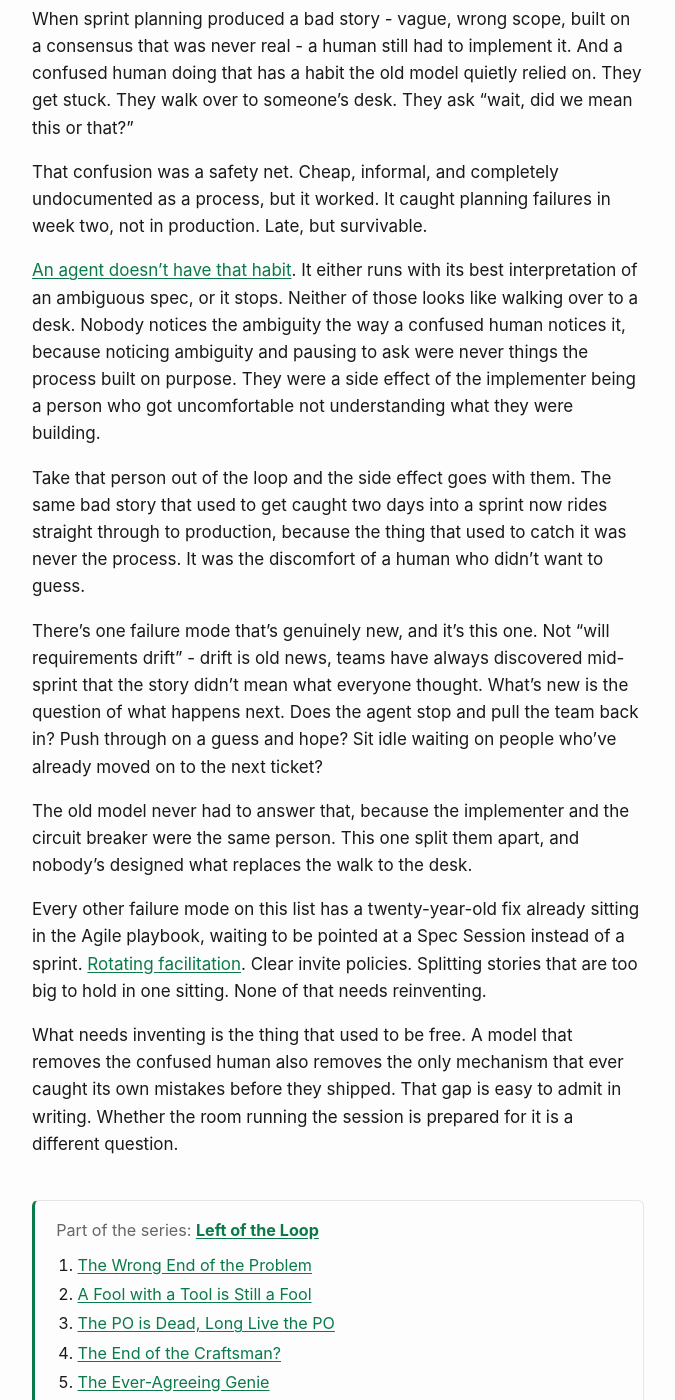
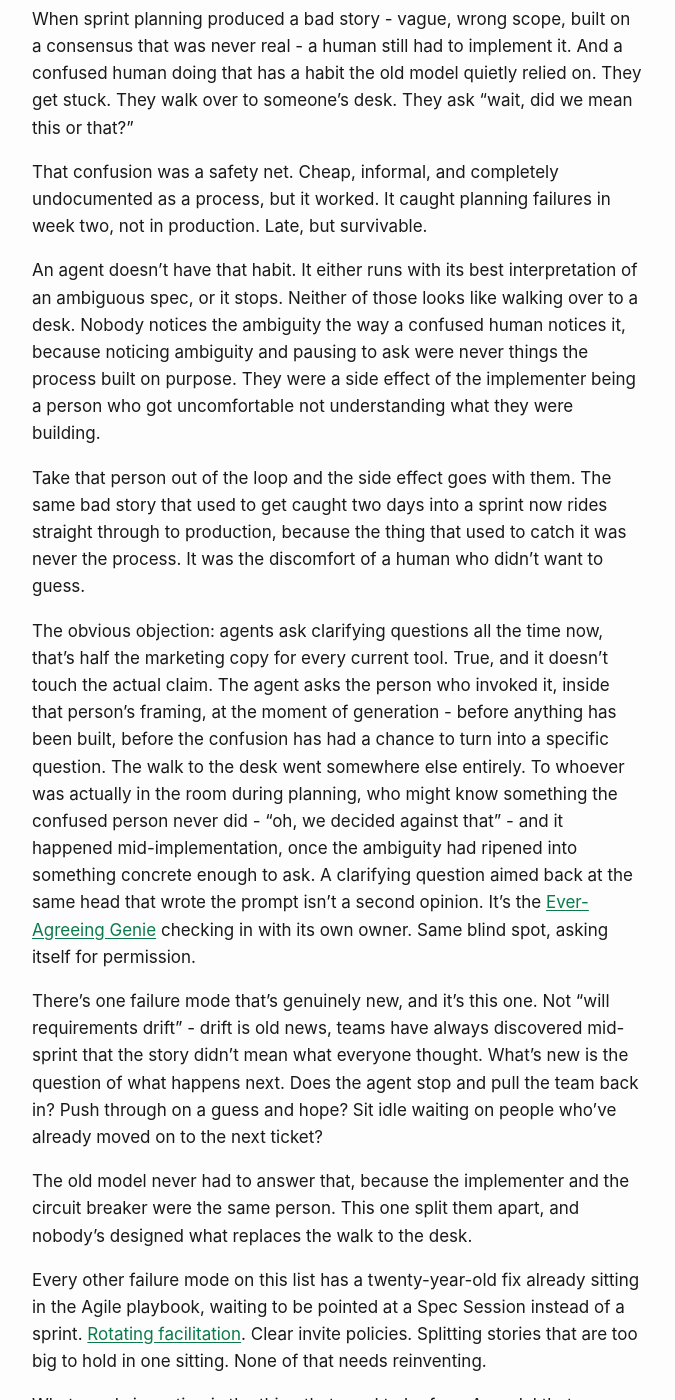
Before and after one commit to aepfli/aepfli.github.io, a Jekyll site: the page built from _posts/2026-07-08-Nobodys-Walking-Over-to-a-Desk.md, in a window 1280 px wide and 1400 px high, scrolled down 851 px. Shown: the whole window, without its empty margins (302-977 px from the left). Built offline with Jekyll 4.4.1, drawn with Linux system fonts in a browser that asks for light colours; comment, search, counter and statistics services are not loaded.

Commit message:
Add 'obvious objection' section to Nobody's Walking Over to a Desk
Move the Ever-Agreeing Genie cross-link to its explicit name-drop in the new
paragraph; unlink the earlier thematic mention.

Co-Authored-By: Claude Opus 4.8 (1M context) <noreply@anthropic.com>

```diff
--- a/_posts/2026-07-08-Nobodys-Walking-Over-to-a-Desk.md
+++ b/_posts/2026-07-08-Nobodys-Walking-Over-to-a-Desk.md
@@ -34,13 +34,22 @@ When sprint planning produced a bad story - vague, wrong scope, built on a conse
 
 That confusion was a safety net. Cheap, informal, and completely undocumented as a process, but it worked. It caught planning failures in week two, not in production. Late, but survivable.
 
-[An agent doesn't have that habit](https://schrottner.at/2026/06/26/The-Ever-Agreeing-Genie.html).
+An agent doesn't have that habit.
 It either runs with its best interpretation of an ambiguous spec, or it stops.
 Neither of those looks like walking over to a desk.
 Nobody notices the ambiguity the way a confused human notices it, because noticing ambiguity and pausing to ask were never things the process built on purpose.
 They were a side effect of the implementer being a person who got uncomfortable not understanding what they were building.
 
 Take that person out of the loop and the side effect goes with them. The same bad story that used to get caught two days into a sprint now rides straight through to production, because the thing that used to catch it was never the process. It was the discomfort of a human who didn't want to guess.
+
+The obvious objection: agents ask clarifying questions all the time now, that's half the marketing copy for every current tool.
+True, and it doesn't touch the actual claim.
+The agent asks the person who invoked it, inside that person's framing, at the moment of generation - before anything has been built, before the confusion has had a chance to turn into a specific question.
+The walk to the desk went somewhere else entirely.
+To whoever was actually in the room during planning, who might know something the confused person never did - "oh, we decided against that" - and it happened mid-implementation, once the ambiguity had ripened into something concrete enough to ask.
+A clarifying question aimed back at the same head that wrote the prompt isn't a second opinion.
+It's the [Ever-Agreeing Genie](https://schrottner.at/2026/06/26/The-Ever-Agreeing-Genie.html) checking in with its own owner.
+Same blind spot, asking itself for permission.
 
 There's one failure mode that's genuinely new, and it's this one. Not "will requirements drift" - drift is old news, teams have always discovered mid-sprint that the story didn't mean what everyone thought. What's new is the question of what happens next. Does the agent stop and pull the team back in? Push through on a guess and hope? Sit idle waiting on people who've already moved on to the next ticket?
 
```
